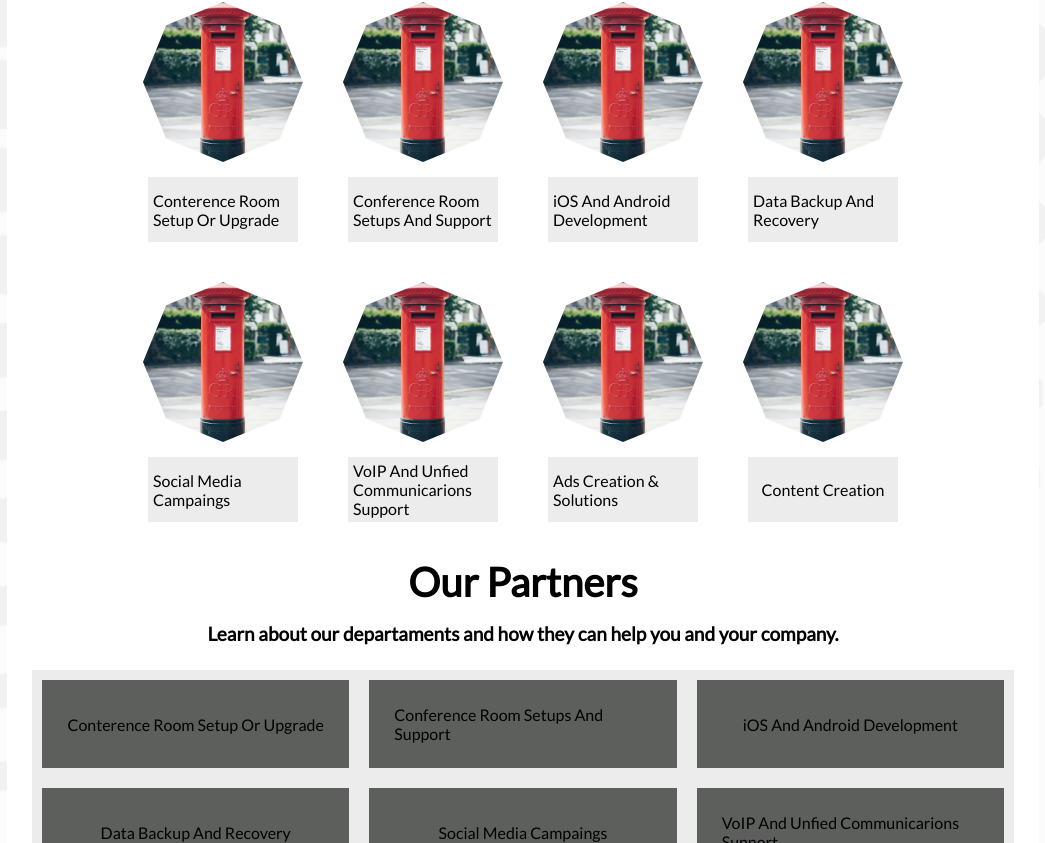
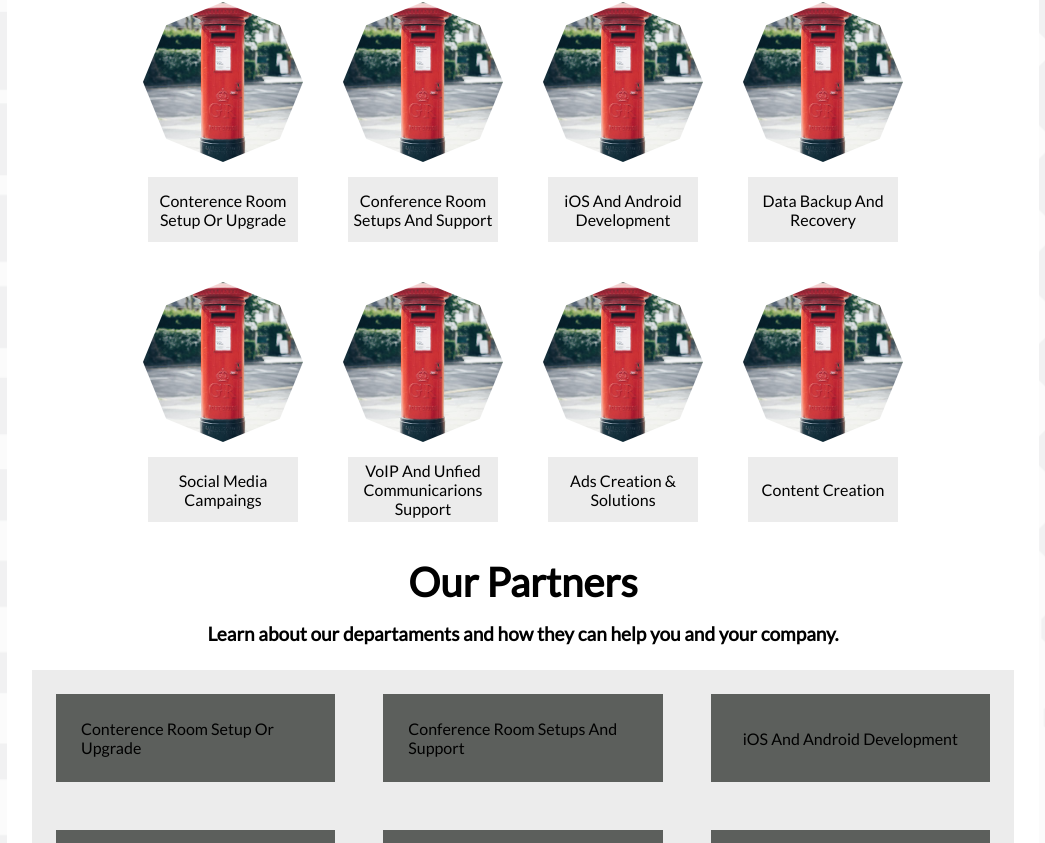
Before and after one commit to adrianponce89/octosoft, a React (Create React App) app: page /aboutus in a window 1280 px wide. Shown: the part 937-1780 px from the top of the page, without its empty margins (117-1162 px from the left). Built offline with nearby package versions, Linux system fonts and the light colour scheme.

Commit message:
New PR requests are implemented.

```diff
--- a/src/components/Avatar.js
+++ b/src/components/Avatar.js
@@ -32,6 +32,7 @@ const styles = makeStyles({
       height: 55,
     },
     overflow: 'hidden',
+    textAlign: 'center',
   },
 });
 
--- a/src/pages/AboutUs.js
+++ b/src/pages/AboutUs.js
@@ -83,7 +83,7 @@ const styles = makeStyles({
     background: '#ECECEC',
   },
   itemPartners: {
-    margin: 10,
+    margin: 24,
     padding: 25,
     background: '#5c5f5c',
   },
```
